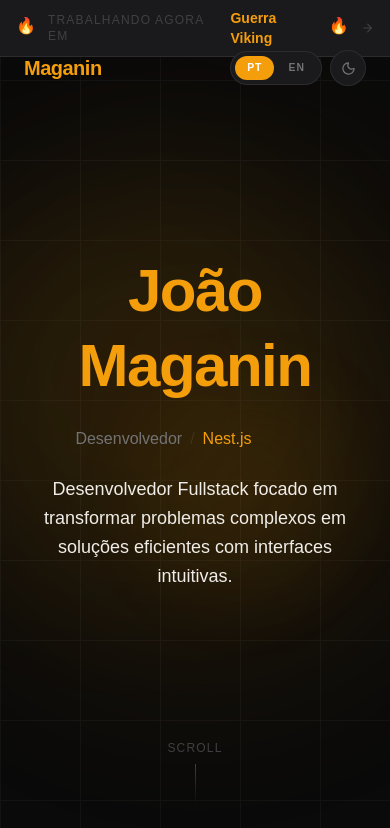
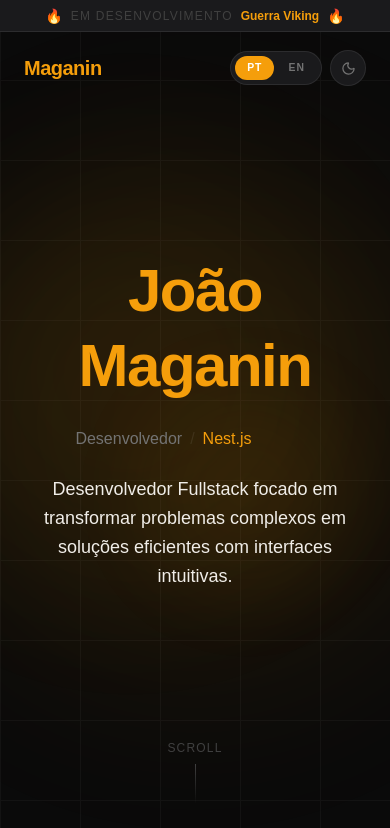
Before and after one commit to JoaoMaganin/jomag.com, a React (Vite) app: page / in a window 390 px wide. Shown: the top 828 px of the page. Built offline with nearby package versions, Linux system fonts and the light colour scheme; a web font is replaced by a local one.

Commit message:
fix: Featured banner responsiveness

```diff
--- a/src/components/Navbar.tsx
+++ b/src/components/Navbar.tsx
@@ -78,7 +78,6 @@ export default function Navbar() {
 
   useEffect(() => {
     const onScroll = () => setScrolled(window.scrollY > 20);
-    console.log('navbar');
     window.addEventListener("scroll", onScroll, { passive: true });
     return () => window.removeEventListener("scroll", onScroll);
   }, []);
--- a/src/components/sections/Featuredbanner.tsx
+++ b/src/components/sections/Featuredbanner.tsx
@@ -22,13 +22,10 @@ export default function FeaturedBanner() {
   );
 
   const handleClick = () => {
-    // Navega até a seção de projetos
     const section = document.getElementById("projects");
     if (!section) return;
     section.scrollIntoView({ behavior: "smooth" });
 
-    // Após scroll, ativa o projeto em destaque no carrossel
-    // Dispara evento customizado que o Projects.tsx vai ouvir
     setTimeout(() => {
       window.dispatchEvent(
         new CustomEvent("featured-project", { detail: { index: FEATURED_PROJECT.index } })
@@ -39,34 +36,42 @@ export default function FeaturedBanner() {
   return (
     <div
       ref={bannerRef}
-      className="fixed left-0 right-0 z-40 flex items-center justify-center gap-3 px-4 py-2 cursor-pointer"
+      className="fixed left-0 right-0 z-40 flex items-center justify-center gap-2 px-4 py-1.5 cursor-pointer"
       style={{
-        top: 0, // altura da navbar principal
+        top: 0,
         backgroundColor: "var(--bg-card)",
         borderBottom: "1px solid var(--border)",
         opacity: 0,
+        height: "32px",
       }}
       onClick={handleClick}
     >
-      {/* Ícone de fogo — só aparece se fire: true */}
-      {SHOW_FEATURED_BANNER && (
-        <span className="text-base animate-bounce">🔥</span>
-      )}
+      <span className="text-sm">🔥</span>
 
-      <span className="text-xs uppercase tracking-widest" style={{ color: "var(--text-subtle)" }}>
+      {/* Label — esconde no mobile */}
+      <span
+        className="hidden md:inline text-xs uppercase tracking-widest"
+        style={{ color: "var(--text-subtle)" }}
+      >
         {lang === "pt" ? "Trabalhando agora em" : "Currently working on"}
       </span>
 
-      <span className="text-sm font-semibold" style={{ color: "var(--accent)" }}>
+      {/* Label curto — só no mobile */}
+      <span
+        className="md:hidden text-xs uppercase tracking-widest"
+        style={{ color: "var(--text-subtle)" }}
+      >
+        {lang === "pt" ? "Em desenvolvimento" : "Working on"}
+      </span>
+
+      <span className="text-xs md:text-sm font-semibold truncate max-w-[120px] md:max-w-none" style={{ color: "var(--accent)" }}>
         {project.title}
       </span>
 
-      {SHOW_FEATURED_BANNER && (
-        <span className="text-base animate-bounce">🔥</span>
-      )}
+      <span className="text-sm">🔥</span>
 
-      {/* Seta indicando que é clicável */}
       <svg
+        className="hidden md:block flex-shrink-0"
         width="14" height="14" viewBox="0 0 24 24" fill="none"
         stroke="currentColor" strokeWidth="2" strokeLinecap="round" strokeLinejoin="round"
         style={{ color: "var(--text-subtle)" }}
```
